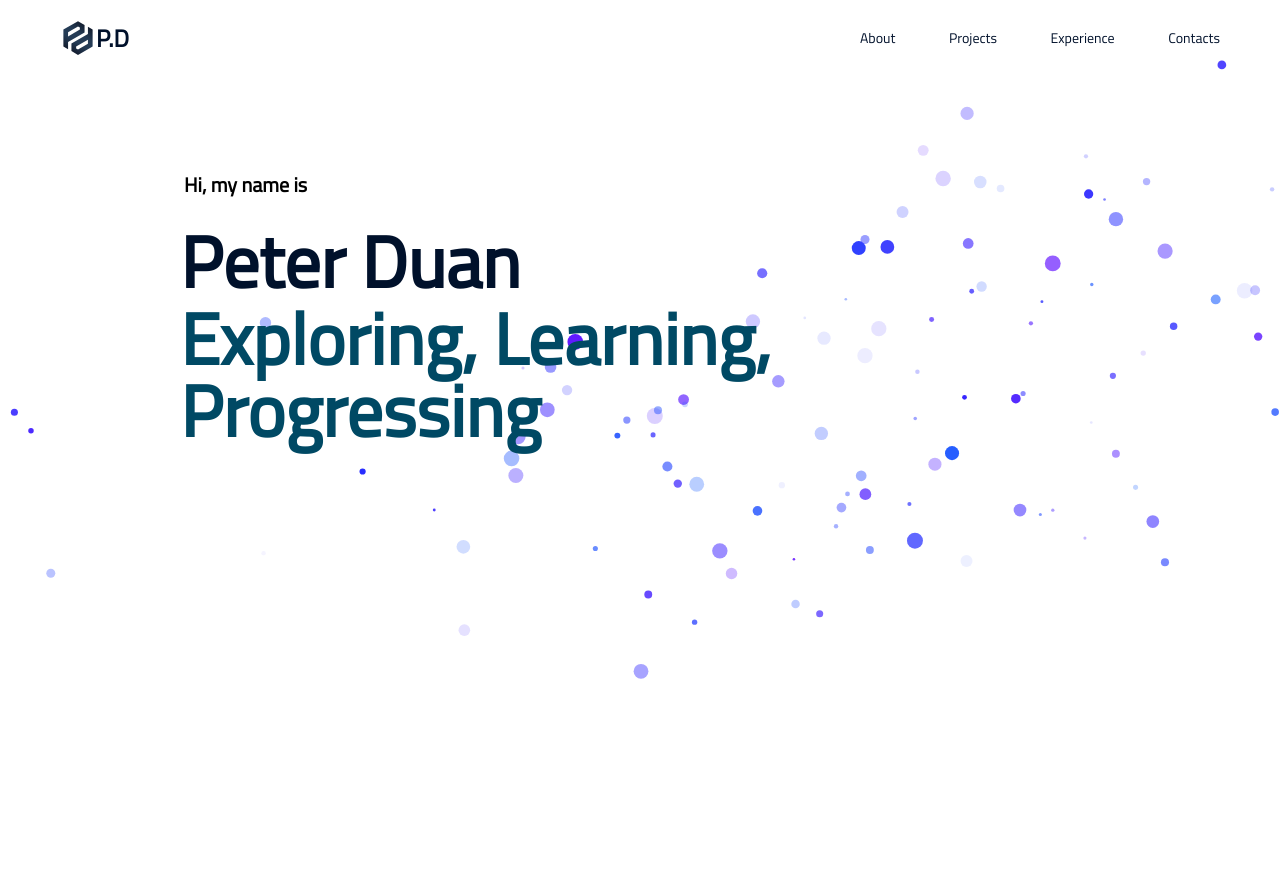
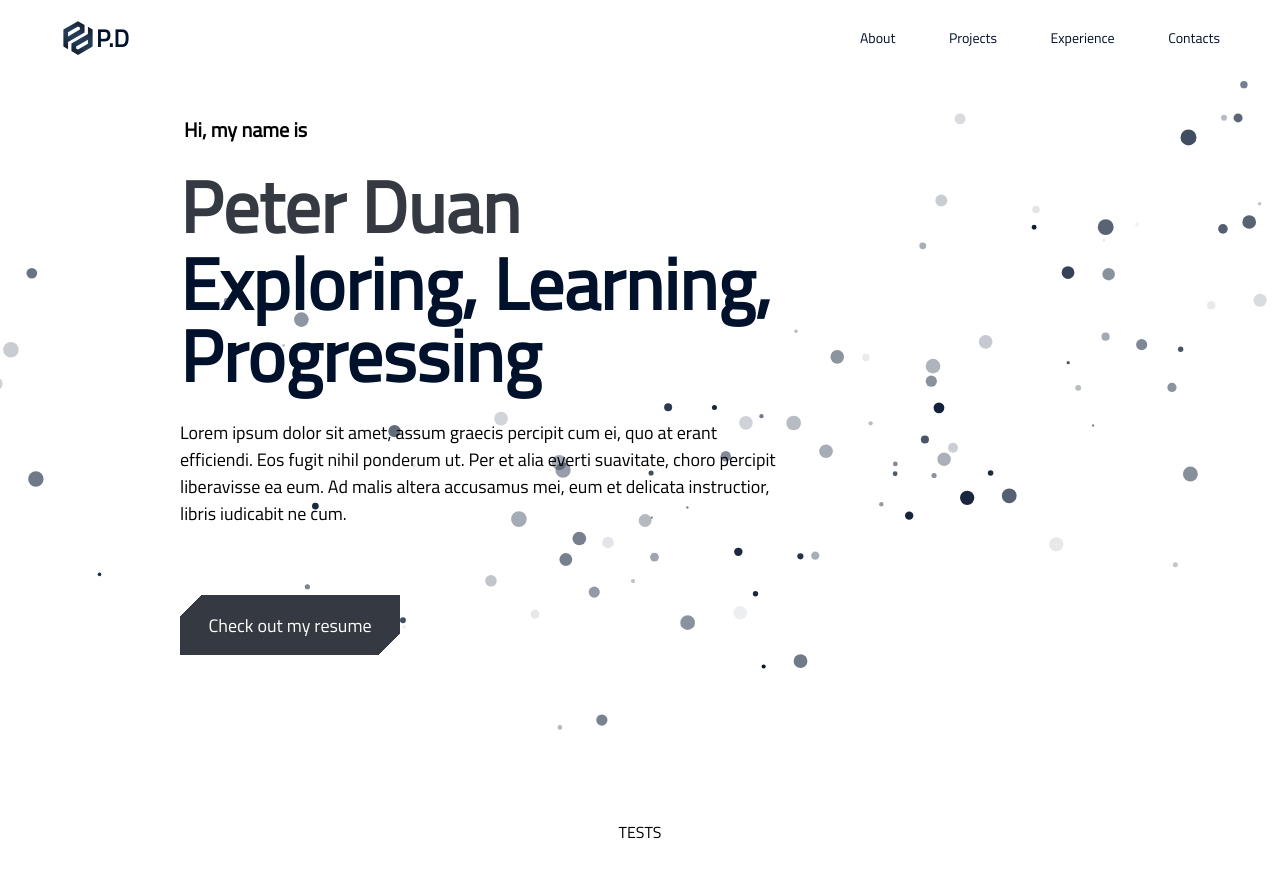
Before and after one commit to duanxianpi/duanxianpi.github.io, a React (Create React App) app: page / in a window 1280 px wide. Shown: the top 878 px of the page. Before the commit the page ends 800 px from the top, so only its background shows below. Built offline with nearby package versions, Linux system fonts and the light colour scheme.

Commit message:
Finish Front

```diff
--- a/package.json
+++ b/package.json
@@ -11,6 +11,7 @@
     "konva": "^8.4.0",
     "react": "^18.2.0",
     "react-dom": "^18.2.0",
+    "react-icons": "^4.7.1",
     "react-konva": "^18.2.3",
     "react-router-dom": "^6.6.2",
     "react-scripts": "5.0.1",
--- a/src/App.css
+++ b/src/App.css
@@ -21,7 +21,7 @@ h1, h2, h3, h4, h5, h6 {
   --header-height : 75px;
   --header-float-height : 50px;
   --logo-size : 36px;
-  --animation : all 0.25s cubic-bezier(0.645,0.045,0.355,1);
+  --transition : all 0.25s cubic-bezier(0.645,0.045,0.355,1);
 }
 
 /* .App-logo {
--- a/src/App.js
+++ b/src/App.js
@@ -9,7 +9,8 @@ function App() {
     <div className="App">
       <Nav/>
       <Front/>
-      {/* <div style={{paddingBottom:"2000px"}}/> */}
+      <div>TESTS</div>
+      <div style={{paddingBottom:"2000px"}}/>
     </div>
   );
 }
--- /dev/null
+++ b/src/components/Front/Button/index.jsx
@@ -0,0 +1,17 @@
+import React, { Component } from 'react'
+
+import style from './index.module.css'
+import { FiChevronRight } from "react-icons/fi";
+
+export default class Edge_Cut_Button extends Component {
+  render() {
+    return (
+      <div>
+        <a className={style.btn} target="_blank" rel="noreferrer" href='http://localhost:3000'>
+            <FiChevronRight color='white' size={24} className = {style.icon}/>
+            <div className={style.text}>Check out my resume</div>
+        </a>
+      </div>
+    )
+  }
+}
--- /dev/null
+++ b/src/components/Front/Button/index.module.css
@@ -0,0 +1,61 @@
+.btn{
+    display: flex;
+    align-items: center;
+    justify-content: center;
+    height: 60px;
+    width: 220px;
+    background: linear-gradient(-45deg, transparent 15px, #353A42 0) right,
+                linear-gradient(135deg, transparent 15px, #353A42 0) left;
+    background-size: 75% 100%;
+    background-repeat: no-repeat;
+    transition: var(--transition);
+    text-decoration: none;
+}
+
+.btn .icon{
+    opacity:0;
+    transition: var(--transition);
+}
+
+.btn .text{
+    position: relative;
+    left: -12px;
+    color: white;
+    font-size: var(--fz-lg);
+    transition: var(--transition);
+}
+
+.btn:hover{
+    width: 280px;
+    background: linear-gradient(-45deg, transparent 15px, #00112B 0) right,
+                linear-gradient(135deg, transparent 15px, #00112B 0) left;
+
+    background-size: 75% 100%;
+    background-repeat: no-repeat;
+    /* transform: scale(0.95); */
+    transition: var(--transition)
+}
+
+.btn:hover .icon{
+    opacity:1;
+    transition: var(--transition);
+}
+
+.btn:hover .text{
+    position: relative;
+    left: 0px;
+    color: white;
+    font-size: var(--fz-lg);
+    transition: var(--transition);
+}
+
+
+
+/* .inner{
+    width: calc(100% - 4px);
+    height: calc(100% - 4px);
+    background: linear-gradient(-45deg, transparent 15px, #00112B 0) right,
+                 linear-gradient(135deg, transparent 15px, #00112B 0) left;
+    background-size: 50% 100%;
+    background-repeat: no-repeat;
+} */
--- a/src/components/Front/Particle/particle.js
+++ b/src/components/Front/Particle/particle.js
@@ -81,7 +81,7 @@ export default class Visual {
       startAngle: 0,
       endAngle: Math.PI * 2,
       alpha: alpha,
-      color: { r: random(0, 100), g: random(0, 100), b: 255 },
+      color: { r: 0, g: 17, b: 43 },
       speed: alpha + 1,
       amplitude: random(50, 200),
       isBurst: false
--- a/src/components/Front/index.jsx
+++ b/src/components/Front/index.jsx
@@ -1,7 +1,9 @@
 import React, { Component } from 'react'
+import {Col, Row, ConfigProvider} from 'antd'
 
 import style from "./index.module.css"
 import Particle from './Particle'
+import Edge_Cut_Button from './Button'
 
 export default class Front extends Component {
   render() {
@@ -11,9 +13,29 @@ export default class Front extends Component {
         <div className={style.container}>
           <div style={{textAlign: "left"}}>
             <h1 style={{fontSize: "20px", margin: "0px 0px 30px 4px"}}>Hi, my name is</h1>
-            <h2 style={{fontSize:"72px", fontWeight: "bold",color:"#00112B", margin: "0"}}>Peter Duan</h2>
-            <h3 style={{fontSize:"72px", fontWeight: "bold",color:"#004964", marginTop: "5px"}}>Exploring, Learning, Progressing</h3>
+            <h2 style={{fontSize:"72px", fontWeight: "bold",color:"#353A42", margin: "0"}}>Peter Duan</h2>
+            <h3 style={{fontSize:"72px", fontWeight: "bold",color:"#00112B", marginTop: "5px"}}>Exploring, Learning, Progressing</h3>
+            <ConfigProvider
+            theme={{
+                token: {
+                    fontFamily: "Titillium Web,-apple-system, BlinkMacSystemFont, 'Segoe UI', Roboto, 'Helvetica Neue', Arial, 'Noto Sans', sans-serif, 'Apple Color Emoji', 'Segoe UI Emoji', 'Segoe UI Symbol', 'Noto Color Emoji'"
+                },
+            }}
+            >
+              <Row>
+                <Col span={16}>
+                  <p style={{fontSize:"var(--fz-lg)"}}>
+                    Lorem ipsum dolor sit amet, assum graecis percipit cum ei, quo at erant efficiendi.
+                    Eos fugit nihil ponderum ut. Per et alia everti suavitate, choro percipit liberavisse ea eum.
+                    Ad malis altera accusamus mei, eum et delicata instructior, libris iudicabit ne cum.
+                  </p>
+                </Col>
+              </Row>
+            </ConfigProvider>
+
+
           </div>
+          <Edge_Cut_Button></Edge_Cut_Button>
         </div>
       </div>
     )
--- a/src/components/Front/index.module.css
+++ b/src/components/Front/index.module.css
@@ -1,6 +1,14 @@
 .container{
     width: auto;
-    height: calc(100vh - var(--header-height));
+    height: calc(100vh - var(--header-height) + 20px);
+    min-height: 600px;
     padding: 100px 180px;
     box-sizing : border-box;
+    display: flex;
+    position: relative;
+    align-items: flex-start;
+    justify-content: center;
+    top: calc(-1*var(--header-height)*0.8);
+    flex-direction: column;
+    gap: 50px;
 }
--- a/src/components/Nav/index.jsx
+++ b/src/components/Nav/index.jsx
@@ -58,10 +58,10 @@ export default class Nav extends Component{
                 <Col span={14}/>
                 <Col span={8}>
                     <div className={style.nav}>
-                        <a href="/#About" className={style.navA}>About</a>
-                        <a href="/#Projects" className={style.navA}>Projects</a>
-                        <a href="/#Experience" className={style.navA}>Experience</a>
-                        <a href="/#Contacts" className={style.navA}>Contacts</a>
+                        <a href="#About" className={style.navA}>About</a>
+                        <a href="#Projects" className={style.navA}>Projects</a>
+                        <a href="#Experience" className={style.navA}>Experience</a>
+                        <a href="#Contacts" className={style.navA}>Contacts</a>
                     </div>
                 </Col>
             </Row>
--- a/src/components/Nav/index.module.css
+++ b/src/components/Nav/index.module.css
@@ -3,7 +3,7 @@
     width:auto;
     height: var(--header-height);
     position: sticky;
-    transition: var(--animation);
+    transition: var(--transition);
 }
 
 .row{
@@ -24,6 +24,7 @@
     font-size: var(--fz-sm);
     display: flex;
     justify-content:space-between;
+
 }
 
 .navA{
@@ -32,6 +33,7 @@
 
 .top {
     top: 0px;
+    z-index: 100;
 }
 
 .down {
@@ -42,6 +44,8 @@
     top: 0px;
     padding: 0px 60px;
     height: var(--header-float-height);
-    box-shadow: 0px -15px 20px 0px #00112b
+    box-shadow: 0px -15px 20px 0px #00112b;
+    backdrop-filter:blur(4px);
+    z-index: 100;
 
 }
```
Also changed, not shown: 1 other file (tests, documents, lock files or other folders).
